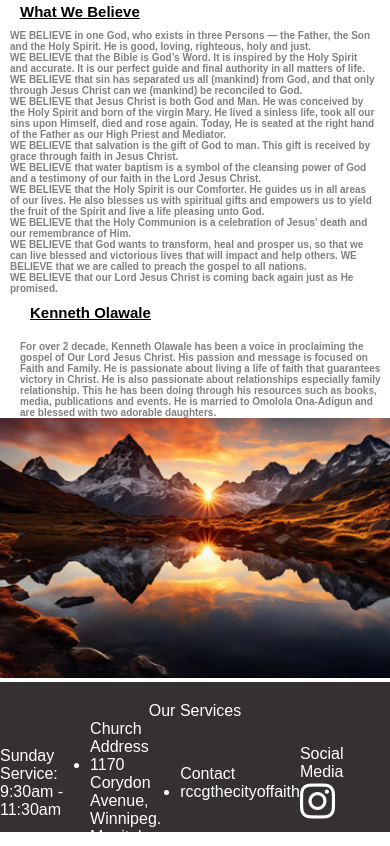
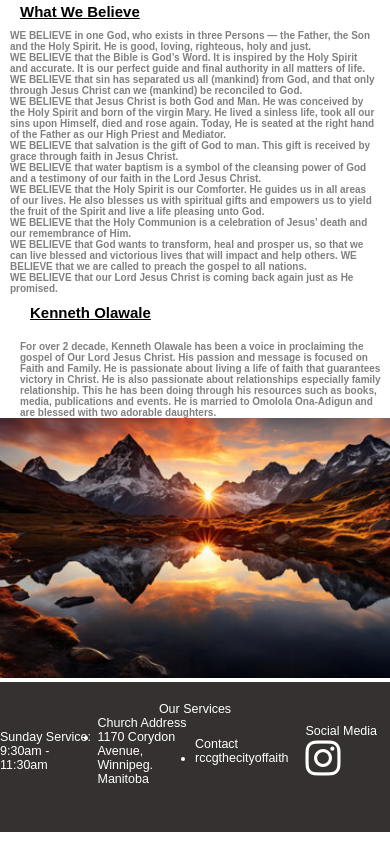
Before and after one commit to Adewale90256/RCCG-City-of-Faith, a plain HTML site: page index.html in a window 390 px wide. Shown: the part 710-1556 px from the top of the page. Drawn offline with Linux system fonts and the light colour scheme.

Commit message:
Update City-of-Faith.css

```diff
--- a/styles/City-of-Faith.css
+++ b/styles/City-of-Faith.css
@@ -180,6 +180,11 @@ footer {
   .olawale {
     font-size: 15px;
   }
+
+   footer,
+  .service {
+    font-size: 12.5px;
+  }
 }
 
 @media (max-width: 800px) {
```
